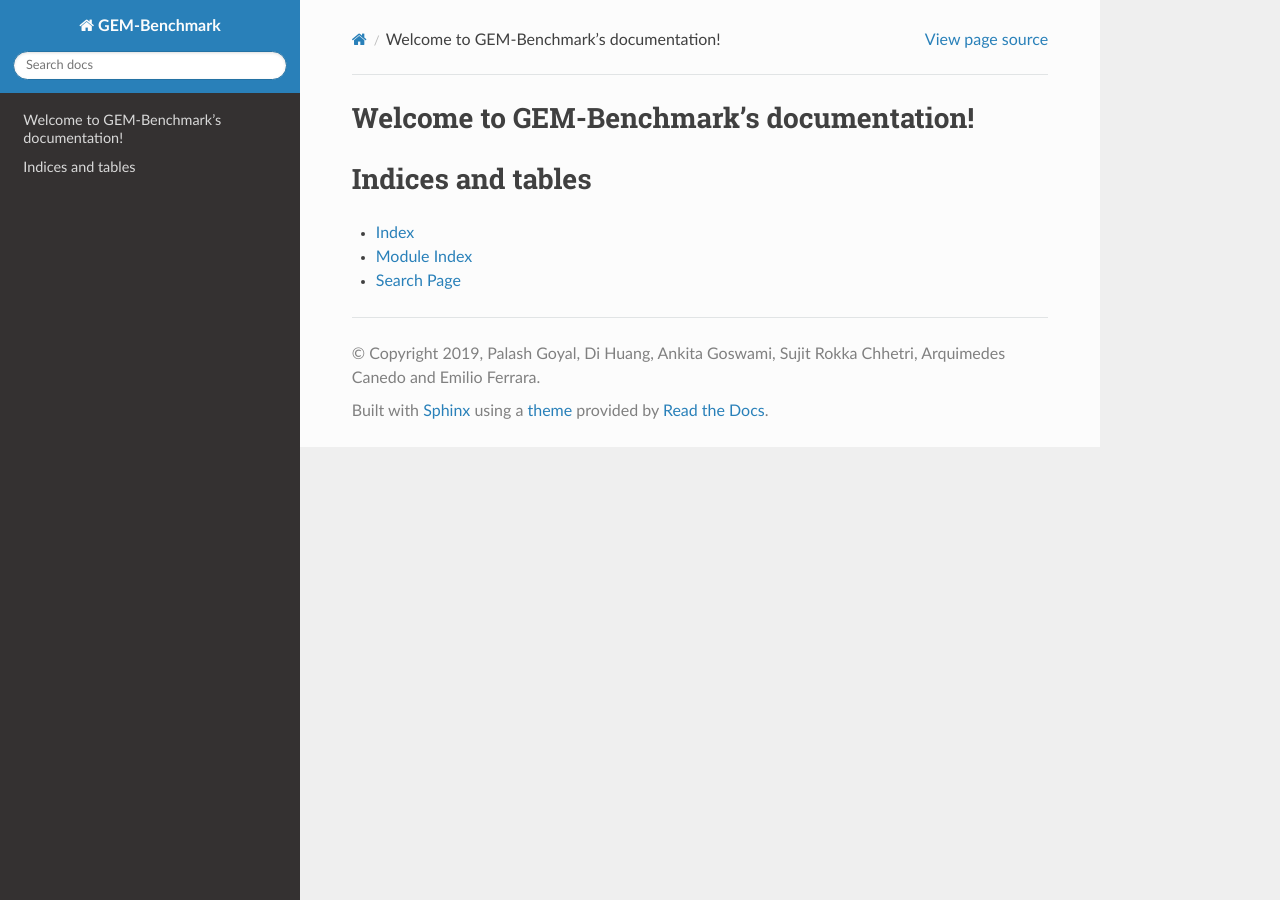
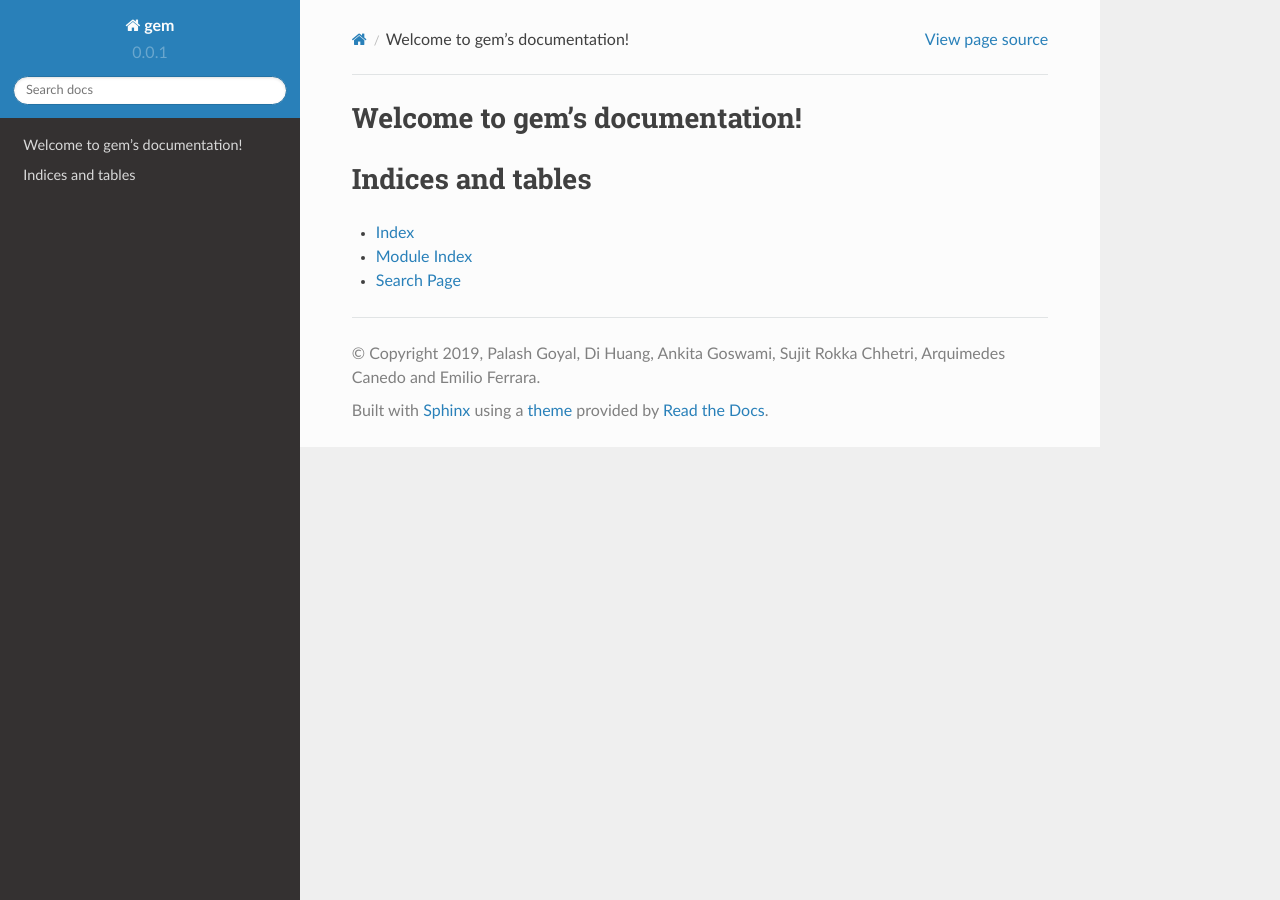
Before and after one commit to Sujit-O/gemben, a Sphinx documentation site: the page built from docs/source/index.rst, in a window 1280 px wide. Built offline with Sphinx 7.4.7 and the Read the Docs theme 2.0.0, drawn with Linux system fonts in a browser that asks for light colours; formulas are drawn with MathJax 3.

Commit message:
modified conf.py

```diff
--- a/docs/source/conf.py
+++ b/docs/source/conf.py
@@ -20,17 +20,17 @@ import sphinx_rtd_theme
 
 # -- Project information -----------------------------------------------------
 
-project = 'GEM-Benchmark'
+project = 'gem'
 copyright = '2019, Palash Goyal, Di Huang, Ankita Goswami, Sujit Rokka Chhetri, Arquimedes Canedo and Emilio Ferrara'
 author = 'Palash Goyal, Di Huang, Ankita Goswami, Sujit Rokka Chhetri, Arquimedes Canedo and Emilio Ferrara'
 
 # The full version, including alpha/beta/rc tags
-release = '0.0.0'
-
+release = "0.0.1"
+version = "0.0.1"
 # If extensions (or modules to document with autodoc) are in another directory,
 # add these directories to sys.path here. If the directory is relative to the
 # documentation root, use os.path.abspath to make it absolute, like shown here.
-sys.path.insert(0, os.path.abspath('../GEM-benchmark'))
+sys.path.insert(0, os.path.abspath('../gem'))
 # -- General configuration ---------------------------------------------------
 
 # Try to override the matplotlib configuration as early as possible
@@ -199,7 +199,7 @@ html_static_path = ['_static']
 #html_file_suffix = None
 
 # Output file base name for HTML help builder.
-htmlhelp_basename = 'GEM-Benchmarkdoc'
+htmlhelp_basename = 'gemdoc'
 
 
 # -- Options for LaTeX output ---------------------------------------------
@@ -245,7 +245,7 @@ latex_elements = {
 # One entry per manual page. List of tuples
 # (source start file, name, description, authors, manual section).
 man_pages = [
-    ('index', 'GEM-Benchmark', u'GEM-Benchmark Documentation',
+    ('index', 'gem', u'gem Documentation',
      [u'Palash Goyal, Di Huang, Ankita Goswami, Sujit Rokka Chhetri, Arquimedes Canedo and Emilio Ferrara'], 1)
 ]
 
@@ -259,8 +259,8 @@ man_pages = [
 # (source start file, target name, title, author,
 #  dir menu entry, description, category)
 texinfo_documents = [
-  ('index', 'GEM-Benchmark', u'GEM-Benchmark Documentation',
-   u'Palash Goyal, Di Huang, Ankita Goswami, Sujit Rokka Chhetri, Arquimedes Canedo and Emilio Ferrara', 'GEM-Benchmark', 'GEM-Benchmark.',
+  ('index', 'gem', u'gem Documentation',
+   u'Palash Goyal, Di Huang, Ankita Goswami, Sujit Rokka Chhetri, Arquimedes Canedo and Emilio Ferrara', 'gem', 'gem.',
    'Miscellaneous'),
 ]
 
--- a/docs/source/index.rst
+++ b/docs/source/index.rst
@@ -3,7 +3,7 @@
    You can adapt this file completely to your liking, but it should at least
    contain the root `toctree` directive.
 
-Welcome to GEM-Benchmark's documentation!
+Welcome to gem's documentation!
 =========================================
 
 .. toctree::
```
